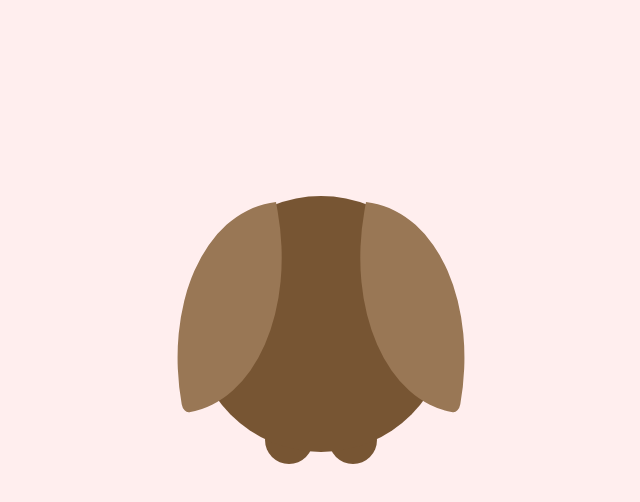
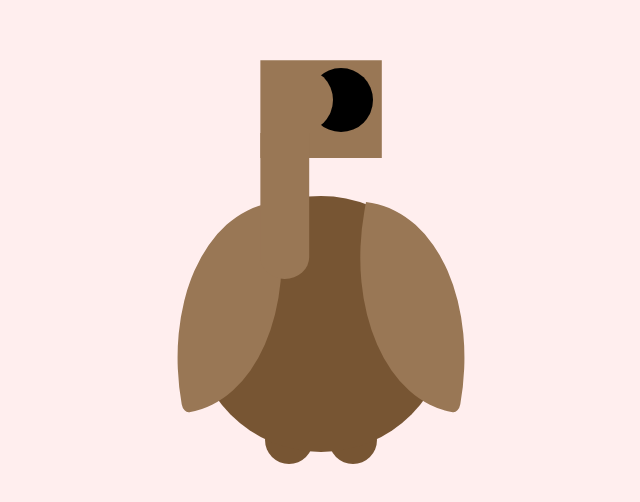
Before and after one commit to 528rparvatham-dotcom/Turkey_Time-1, a plain HTML site: page index.html in a window 1280 px wide. Shown: the part 140-642 px from the top of the page, without its empty margins (319-959 px from the left). Drawn offline with Linux system fonts and the light colour scheme.

Commit message:
2nd commit

```diff
--- a/style.css
+++ b/style.css
@@ -55,3 +55,37 @@ html, body {
     right: 43%;
     transform: scaleX(-1) rotate(-10deg)
 }
+
+.head {
+    height: 19%;
+    width: 19%;
+    top: 15%;
+    left: 50%;
+    background: var(--brown2);
+    transform: translate(-50%,0);
+    clip-path: polygon(0% 20%, 100% 20%, 100% 500%, 0% 500%);
+}
+
+.head::before {
+    content: "";
+    display: block;
+    position: absolute;
+    height: 120%;
+    width: 40%;
+    background: var(--brown2);
+    top: 80%;
+    left: 50%
+    transform: translate(-50%, 0);
+    border-radius: 0 0 100% 100% / 30%;
+}
+
+.eye{
+    width: 10%;
+    height: 10%;
+    backgroun: black;
+    border-radius: 50%;
+    top: 20%;
+    left: 50%;
+    transform: translate(-50%, 0) translate(-2.5vmin, 0);
+    box-shadow: 5vmin 0;
+}
```
